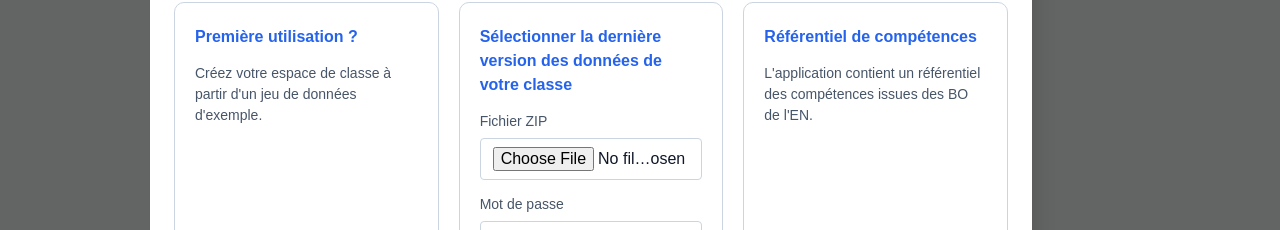
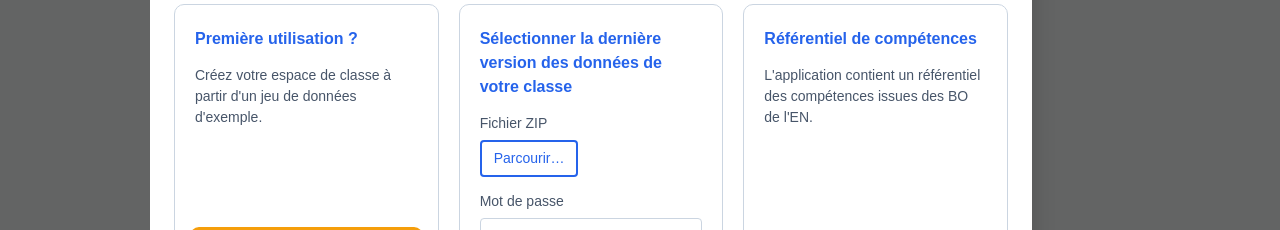
Before and after one commit to talbotgui/maclasse, an Angular app: page /#/demarrage in a window 1280 px wide. Shown: the part 310-540 px from the top of the page. Built offline with nearby package versions, Linux system fonts and the light colour scheme; a web font is replaced by a local one.

Commit message:
EVO revue de l'input FILE de la modale d'accueil

```diff
--- a/src/app/composants/popins/popin-demarrage/popin-demarrage.component.html
+++ b/src/app/composants/popins/popin-demarrage/popin-demarrage.component.html
@@ -44,14 +44,24 @@
           <h2 class="mc-popin--demarrage__carte-titre">{{ LIBELLES.demarrage.titreCharger }}</h2>
 
           <div class="mc-champ">
-            <label for="fichierZip">{{ LIBELLES.demarrage.labelFichier }}</label>
+            <span id="labelFichierZip" class="mc-champ-legende">{{ LIBELLES.demarrage.labelFichier }}</span>
+            <div class="mc-champ-fichier">
               <input
                 id="fichierZip"
                 type="file"
                 accept=".zip"
+                class="sr-only"
+                aria-describedby="labelFichierZip"
                 [disabled]="enChargement()"
                 (change)="surSelectionFichier($event)"
               />
+              <label for="fichierZip" class="mc-btn-fantome mc-btn-sm">
+                {{ LIBELLES.demarrage.boutonParcourirFichier }}
+              </label>
+              @if (nomFichierSelectionne()) {
+                <span class="mc-champ-fichier__nom">{{ nomFichierSelectionne() }}</span>
+              }
+            </div>
           </div>
 
           <div class="mc-champ">
--- a/src/app/composants/popins/popin-demarrage/popin-demarrage.component.scss
+++ b/src/app/composants/popins/popin-demarrage/popin-demarrage.component.scss
@@ -61,6 +61,42 @@ dialog.mc-popin {
   text-align: center;
 }
 
+.mc-champ-legende {
+  font-size: 0.875rem;
+  font-weight: 500;
+  color: var(--texte-secondaire);
+}
+
+.mc-champ-fichier {
+  display: flex;
+  align-items: center;
+  flex-wrap: wrap;
+  gap: 0.75rem;
+
+  > label {
+    display: inline-block;
+    cursor: pointer;
+    border-radius: 4px;
+    transition: background-color 0.15s ease, border-color 0.15s ease;
+  }
+
+  > input:focus-visible + label {
+    outline: 3px solid var(--couleur-focus);
+    outline-offset: 2px;
+  }
+
+  > input:disabled + label {
+    opacity: 0.5;
+    cursor: not-allowed;
+  }
+}
+
+.mc-champ-fichier__nom {
+  font-size: 0.875rem;
+  color: var(--texte-secondaire);
+  overflow-wrap: anywhere;
+}
+
 .mc-popin__erreur {
   margin: 0;
   padding: 0.625rem 0.875rem;
--- a/src/app/composants/popins/popin-demarrage/popin-demarrage.component.ts
+++ b/src/app/composants/popins/popin-demarrage/popin-demarrage.component.ts
@@ -1,6 +1,6 @@
 import {
   ChangeDetectionStrategy, Component, ElementRef, afterNextRender,
-  inject, output, signal, viewChild,
+  computed, inject, output, signal, viewChild,
 } from '@angular/core';
 import type { OutputEmitterRef } from '@angular/core';
 import { ComposantBase } from '../../../composant-base';
@@ -48,7 +48,10 @@ export class PopinDemarrageComponent extends ComposantBase {
   private readonly contexteService = inject(ContexteService);
 
   /** Fichier ZIP sélectionné par l'utilisateur, `null` si aucun. */
-  private fichierSelectionne: File | null = null;
+  private readonly fichierSelectionne = signal<File | null>(null);
+
+  /** Nom du fichier sélectionné à afficher, `null` si aucun. */
+  protected readonly nomFichierSelectionne = computed(() => this.fichierSelectionne()?.name ?? null);
 
   /** Valeur courante du champ mot de passe. */
   protected readonly motDePasse = signal('');
@@ -73,7 +76,7 @@ export class PopinDemarrageComponent extends ComposantBase {
    */
   protected surSelectionFichier(event: Event): void {
     const fichiers = (event.target as HTMLInputElement).files;
-    this.fichierSelectionne = fichiers?.[0] ?? null;
+    this.fichierSelectionne.set(fichiers?.[0] ?? null);
     this.erreur.set(null);
   }
 
@@ -104,12 +107,13 @@ export class PopinDemarrageComponent extends ComposantBase {
    * Émet `demarrageTermine` en cas de succès, affiche l'erreur adaptée sinon.
    */
   protected async charger(): Promise<void> {
-    if (this.enChargement() || !this.fichierSelectionne || !this.motDePasse().trim()) return;
+    const fichier = this.fichierSelectionne();
+    if (this.enChargement() || !fichier || !this.motDePasse().trim()) return;
     this.enChargement.set(true);
     this.erreur.set(null);
     try {
       const mdp = this.motDePasse().trim();
-      const donnees = await this.chiffrementService.dechiffrer(this.fichierSelectionne, mdp);
+      const donnees = await this.chiffrementService.dechiffrer(fichier, mdp);
       this.contexteService.motDePasse = mdp;
       this.demarrageTermine.emit(donnees);
     } catch (e) {
@@ -125,7 +129,7 @@ export class PopinDemarrageComponent extends ComposantBase {
 
   /** `true` si le formulaire de chargement est valide (fichier et mot de passe présents). */
   protected get peutCharger(): boolean {
-    return !!this.fichierSelectionne && !!this.motDePasse().trim() && !this.enChargement();
+    return !!this.fichierSelectionne() && !!this.motDePasse().trim() && !this.enChargement();
   }
 
   /**
--- a/src/app/libelles.ts
+++ b/src/app/libelles.ts
@@ -65,6 +65,7 @@ export const LIBELLES = {
     boutonCreer:               'Créer ma classe à partir d\'un jeu de données d\'exemple',
     titreCharger:              'Sélectionner la dernière version des données de votre classe',
     labelFichier:              'Fichier ZIP',
+    boutonParcourirFichier:    'Parcourir…',
     labelMotDePasse:           'Mot de passe',
     boutonCharger:             'Charger',
     boutonChargement:          'Chargement…',
```
Also changed, not shown: .claudeHistoriquePrompt-codespace.txt, 1 other file (tests, documents, lock files or other folders). Lines whose indentation alone changed are shown as unchanged.
